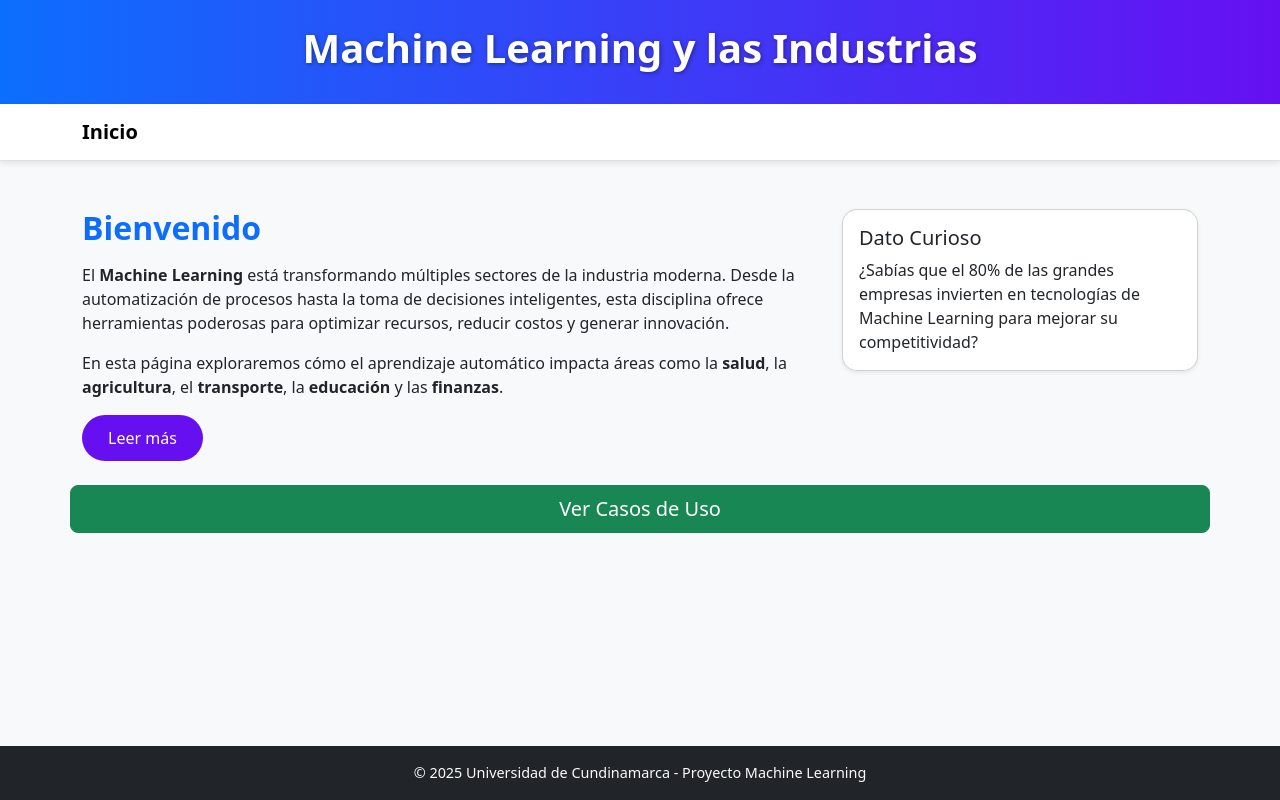
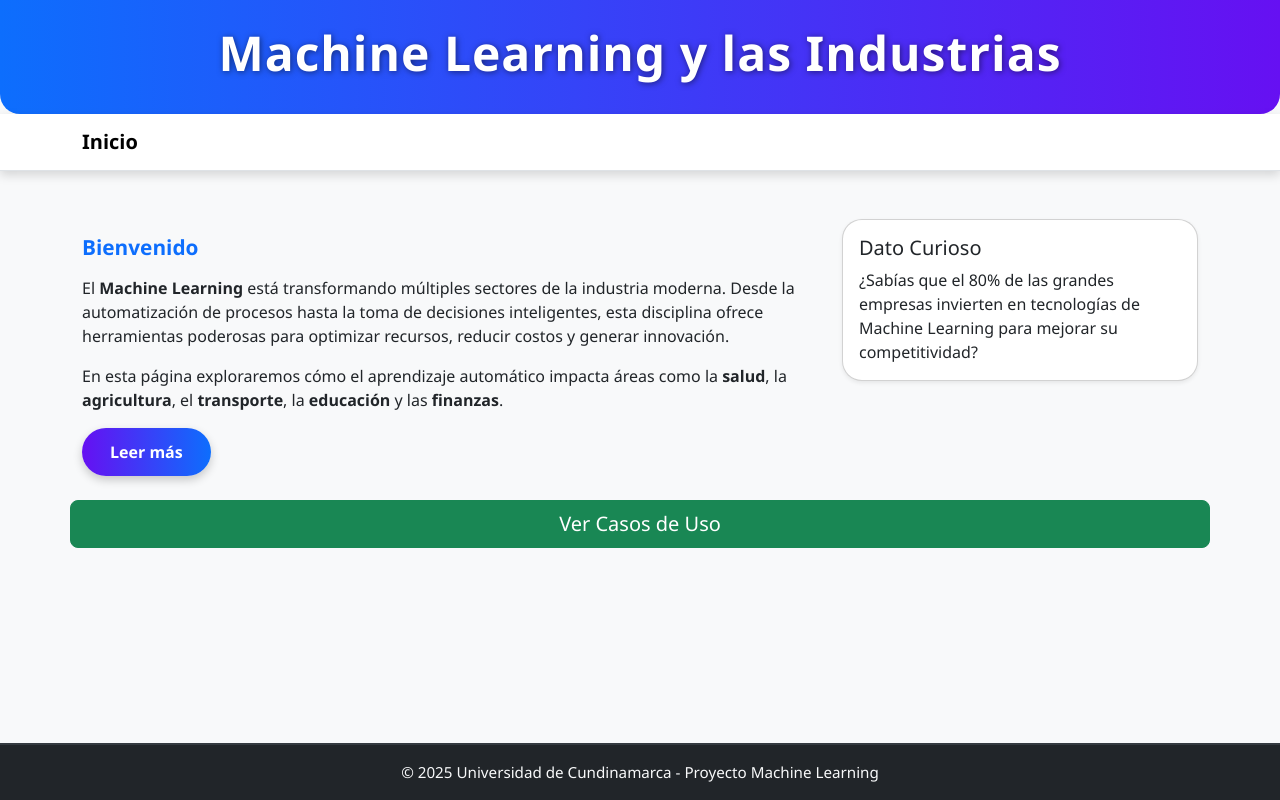
Before and after one commit to Lnbernal/SystemInnovation, a Flask app: page /index in a window 1280 px wide. Run offline with Flask 3, Linux system fonts and the light colour scheme.

Commit message:
Mejore ligeramente el style

```diff
--- a/static/style2.css
+++ b/static/style2.css
@@ -1,59 +1,91 @@
 /* ============================
    Estilos personalizados para index.html
    ============================ */
+
+/* Reset pequeño */
+body {
+    font-family: 'Segoe UI', Tahoma, Geneva, Verdana, sans-serif;
+    background-color: #f8f9fa;
+    color: #212529;
+    margin: 0;
+    padding: 0;
+}
 
 /* Header */
 .header {
     background: linear-gradient(90deg, #0d6efd, #6610f2);
     color: white;
-    text-shadow: 1px 1px 4px rgba(0,0,0,0.4);
+    text-align: center;
+    padding: 3rem 1rem;
+    text-shadow: 1px 1px 6px rgba(0,0,0,0.5);
+    border-bottom-left-radius: 20px;
+    border-bottom-right-radius: 20px;
 }
 
 .titulo {
-    font-size: 2.5rem;
-    font-weight: bold;
+    font-size: 3rem;
+    font-weight: 800;
+    letter-spacing: 1px;
 }
 
 /* Navbar */
 .sombra {
-    box-shadow: 0px 2px 6px rgba(0,0,0,0.1);
+    box-shadow: 0px 4px 10px rgba(0,0,0,0.15);
+    transition: all 0.3s ease;
+}
+
+.sombra:hover {
+    box-shadow: 0px 6px 14px rgba(0,0,0,0.2);
 }
 
 /* Subtítulo de bienvenida */
 .subtitulo {
     color: #0d6efd;
     font-weight: 600;
+    font-size: 1.3rem;
+    margin-top: 1rem;
 }
 
 /* Botón personalizado */
 .btn-custom {
-    background-color: #6610f2;
+    background: linear-gradient(90deg, #6610f2, #0d6efd);
     color: white;
-    border-radius: 25px;
-    padding: 10px 25px;
+    border: none;
+    border-radius: 30px;
+    padding: 12px 28px;
     transition: all 0.3s ease;
-    font-weight: 500;
+    font-weight: 600;
+    box-shadow: 0px 4px 10px rgba(0,0,0,0.2);
 }
 
 .btn-custom:hover {
-    background-color: #520dc2;
-    color: #e9ecef;
-    transform: scale(1.05);
+    background: linear-gradient(90deg, #520dc2, #0a58ca);
+    color: #f1f3f5;
+    transform: translateY(-3px) scale(1.05);
+    box-shadow: 0px 6px 14px rgba(0,0,0,0.25);
 }
 
 /* Tarjeta lateral */
 .tarjeta {
-    border-radius: 15px;
-    transition: transform 0.2s ease-in-out;
+    border-radius: 20px;
+    transition: transform 0.25s ease, box-shadow 0.25s ease;
+    background: #fff;
+    box-shadow: 0px 2px 8px rgba(0,0,0,0.08);
+    overflow: hidden;
 }
 
 .tarjeta:hover {
-    transform: translateY(-5px);
+    transform: translateY(-7px);
+    box-shadow: 0px 6px 18px rgba(0,0,0,0.15);
 }
 
 /* Footer */
 .footer {
     background-color: #212529;
     color: #f8f9fa;
-    font-size: 0.9rem;
+    font-size: 0.95rem;
+    text-align: center;
+    padding: 1.5rem 1rem;
+    margin-top: 2rem;
+    border-top: 2px solid #343a40;
 }
```
